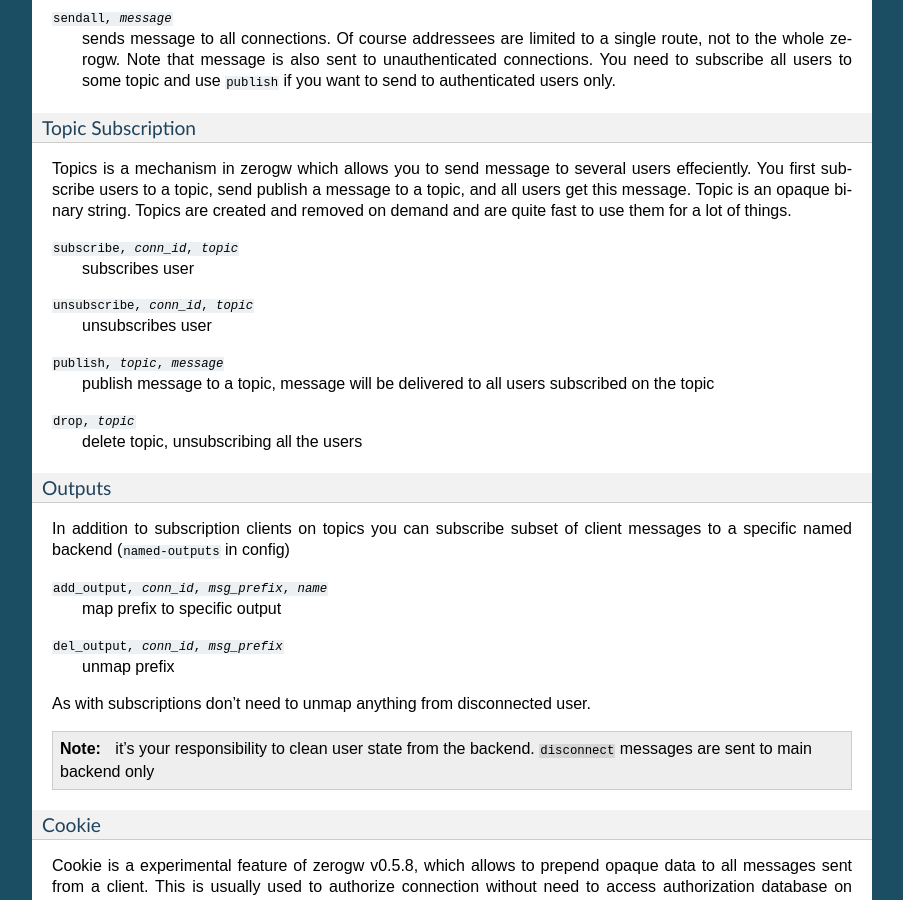
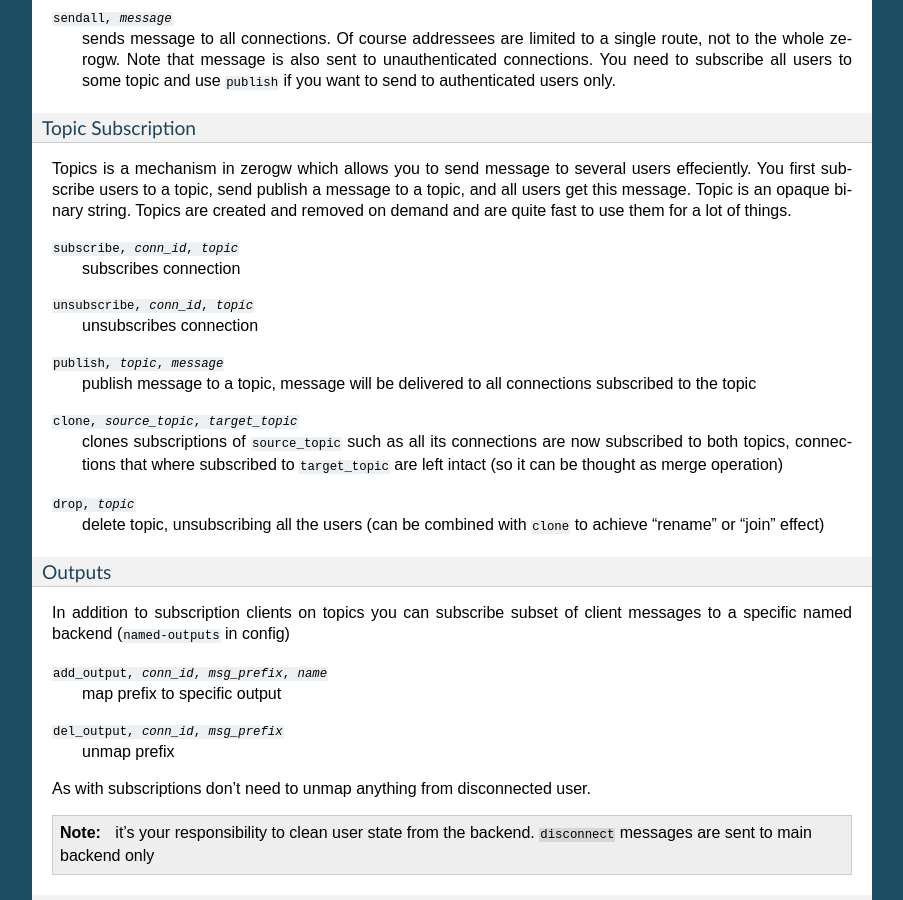
Before and after one commit to tailhook/zerogw, a Sphinx documentation site: the page built from doc/proto.rst, in a window 1280 px wide and 900 px high, scrolled down 2746 px. Shown: the whole window, without its empty margins (198-1101 px from the left). Built offline with Sphinx 7.4.7, drawn with Linux system fonts in a browser that asks for light colours.

Commit message:
Added documentation for ``clone`` command

```diff
--- a/doc/proto.rst
+++ b/doc/proto.rst
@@ -179,17 +179,23 @@ an opaque binary string. Topics are created and removed on demand and
 are quite fast to use them for a lot of things.
 
 :samp:`subscribe, {conn_id}, {topic}`
-    subscribes user
+    subscribes connection
 
 :samp:`unsubscribe, {conn_id}, {topic}`
-    unsubscribes user
+    unsubscribes connection
 
 :samp:`publish, {topic}, {message}`
-    publish message to a topic, message will be delivered to all users
-    subscribed on the topic
+    publish message to a topic, message will be delivered to all connections
+    subscribed to the topic
+
+:samp:`clone, {source_topic}, {target_topic}`
+    clones subscriptions of ``source_topic`` such as all its connections are
+    now subscribed to both topics, connections that where subscribed to
+    ``target_topic`` are left intact (so it can be thought as merge operation)
 
 :samp:`drop, {topic}`
-    delete topic, unsubscribing all the users
+    delete topic, unsubscribing all the users (can be combined with ``clone``
+    to achieve "rename" or "join" effect)
 
 Outputs
 ~~~~~~~
```
